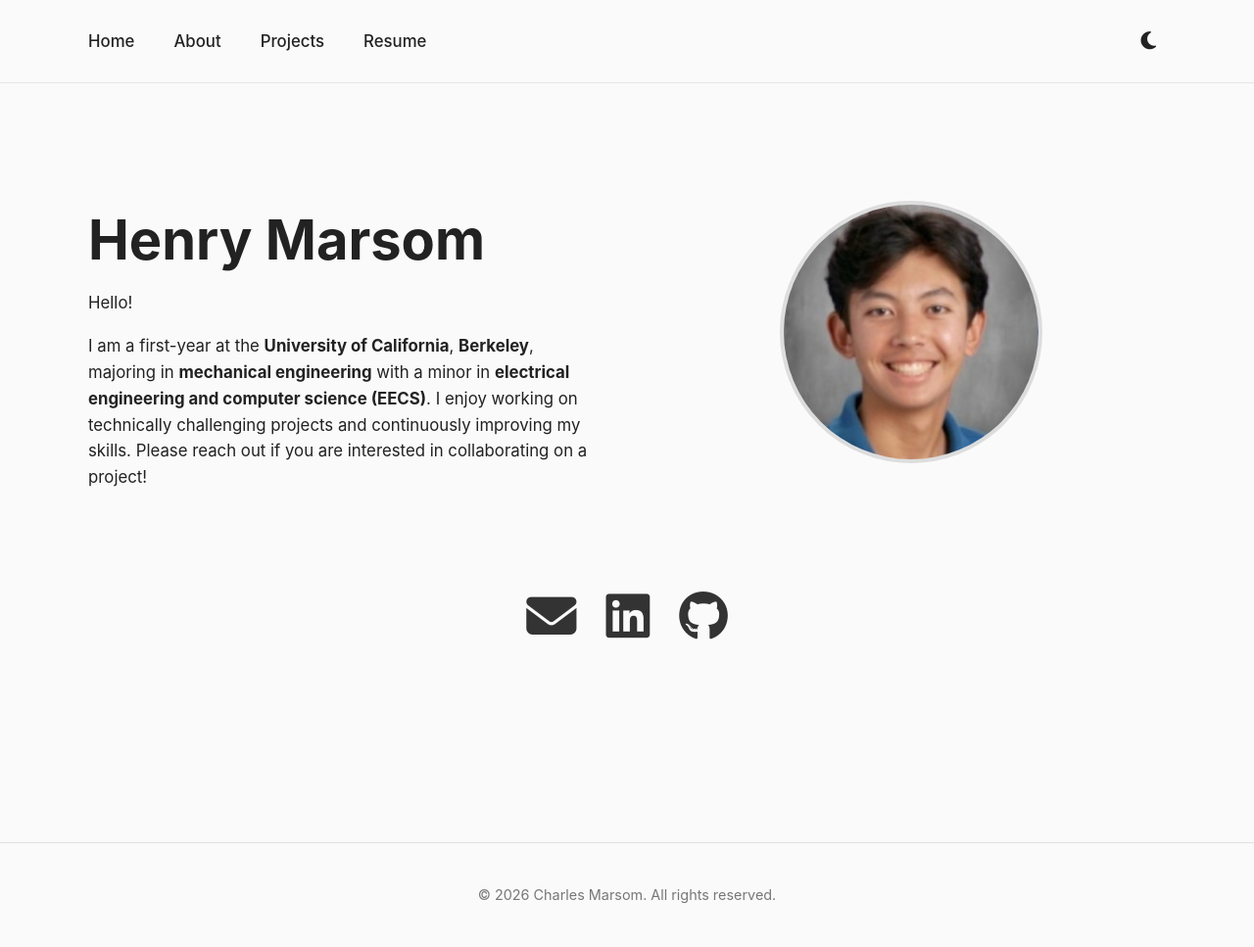
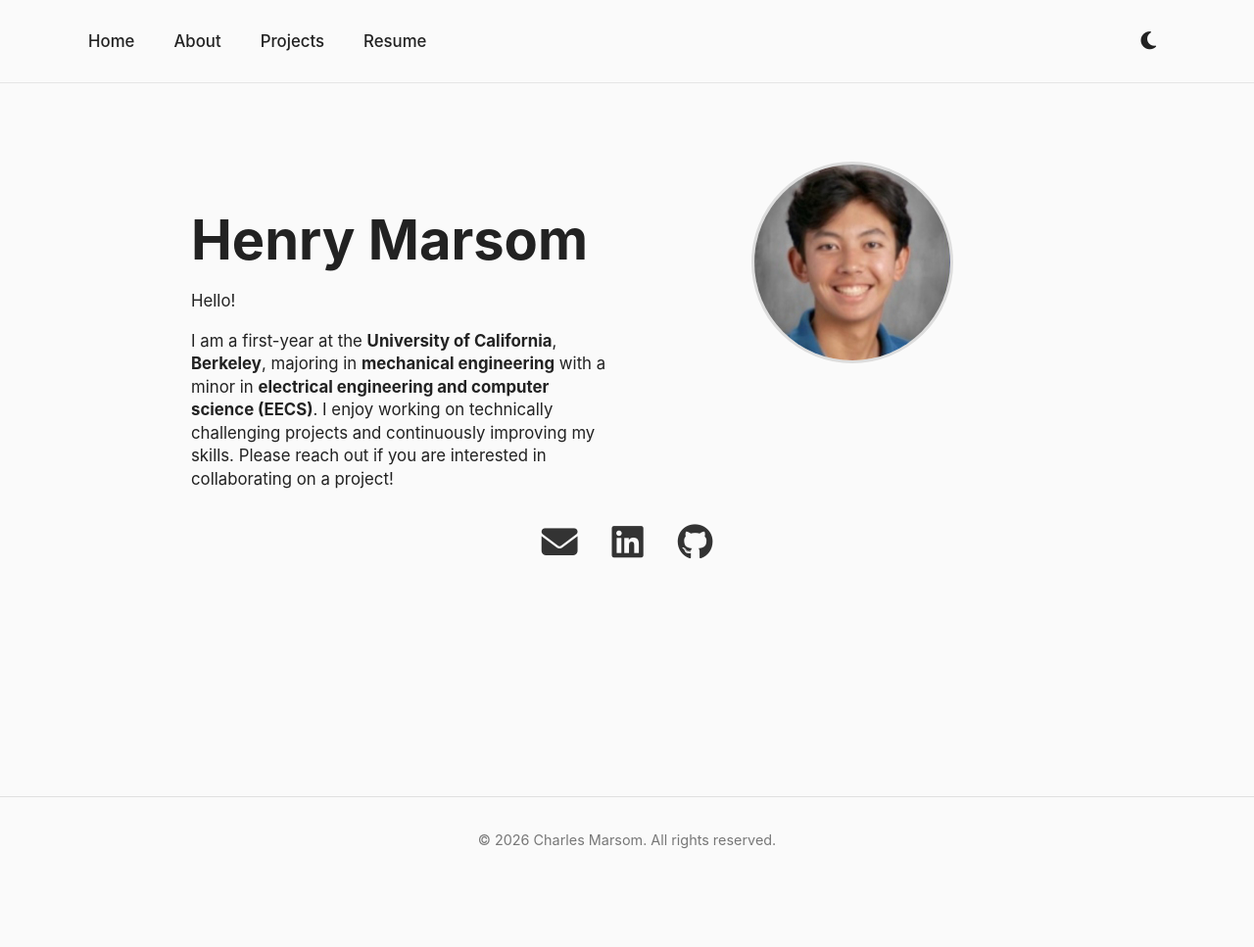
Before and after one commit to henrymarsom/henrymarsom.github.io, a Jekyll site: the page built from index.md, in a window 1280 px wide. Shown: the whole page at 98% size. Built offline with Jekyll 4.4.1, drawn with Linux system fonts in a browser that asks for light colours; after the commit the page ends 900 px from its top, so only the background shows below that.

Commit message:
Update style.css

```diff
--- a/assets/style.css
+++ b/assets/style.css
@@ -4,7 +4,7 @@ body {
   color: #222;
   background: #fafafa;
 }
-
+<!--
 .home-container {
   max-width: 2100px;
   margin: auto;
@@ -22,7 +22,7 @@ body {
   flex: 1;
   min-width: 280px;
 }
-
+-->
 .hero-text h1 {
   font-size: 3.5rem;
   margin-bottom: 10px;
@@ -109,18 +109,18 @@ body.dark #theme-toggle:hover {
   color: #555;
   margin-bottom: 25px;
 }
-
+<!--
 .bio {
   font-size: 1.05rem;
   line-height: 1.6;
 }
-
+-->
 .hero-image {
   flex: 1;
   min-width: 260px;
   text-align: center;
 }
-
+<!--
 .hero-image img {
   width: 260px;
   height: 260px;
@@ -167,7 +167,7 @@ body {
   display: flex;
   flex-direction: column;
 }
-
+-->
 .page-content {
   flex: 1;
 }
@@ -216,3 +216,87 @@ body.dark .contact a:hover {
   margin: auto;
   padding: 60px 30px;
 }
+-----
+
+.home-container {
+  padding: 10px 20px 10px 20px;  /* minimal space above/below */
+  max-width: 1200px;
+  margin: auto;
+  display: flex;
+  flex-direction: column;
+  align-items: center;
+}
+
+/* ====== Hero Section ====== */
+.hero {
+  display: flex;
+  flex-wrap: wrap;
+  align-items: flex-start;  /* align text and image to top */
+  justify-content: center;
+  gap: 30px;  /* smaller gap between text and image */
+  margin-bottom: 20px; /* reduce space below hero */
+}
+
+/* Hero Text */
+.hero-text {
+  flex: 1;
+  min-width: 280px;
+  max-width: 600px;
+}
+
+/* Hero Image */
+.hero-image img {
+  width: 200px;   /* smaller image to save vertical space */
+  height: 200px;
+  object-fit: cover;
+  border-radius: 50%;
+  border: 3px solid #ddd;
+}
+
+/* Bio paragraphs */
+.bio {
+  margin-bottom: 10px;  /* reduce spacing between paragraphs */
+  line-height: 1.4;
+}
+
+/* ====== Contact Icons ====== */
+.contact {
+  margin-top: 0;     /* remove space above icons */
+  margin-bottom: 0;  /* remove space below icons */
+  display: flex;
+  gap: 35px;
+  justify-content: center;
+}
+
+/* Contact icon size */
+.contact a {
+  font-size: 2.3rem;
+  transition: color 0.2s ease, transform 0.2s ease;
+}
+
+.contact a:hover {
+  transform: scale(1.15);
+}
+
+/* ====== Footer ====== */
+.page-content {
+  flex: 1;  /* ensures footer sticks */
+}
+
+.site-footer {
+  padding: 20px;
+  text-align: center;
+  font-size: 0.9rem;
+  border-top: 1px solid #e0e0e0;
+}
+
+/* ====== Sticky Footer ====== */
+html, body {
+  height: 100%;
+  display: flex;
+  flex-direction: column;
+}
+
+body > .page-content {
+  flex: 1;
+}
```
